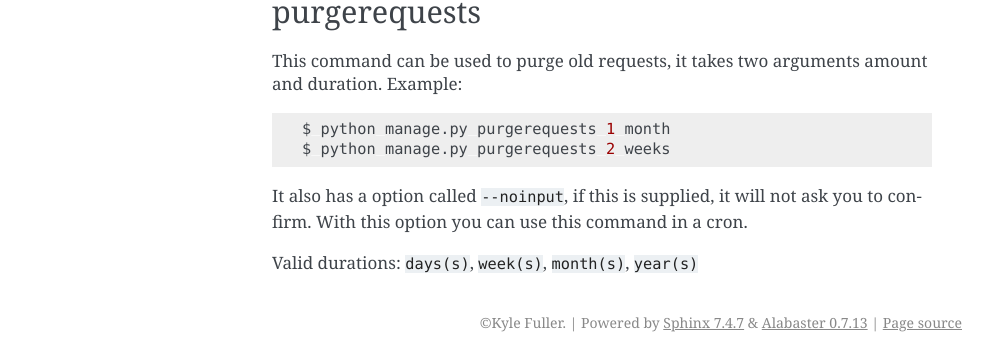
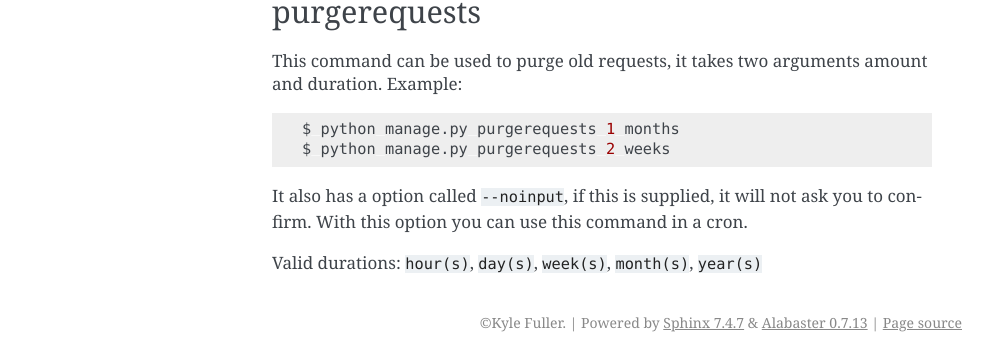
Before and after one commit to mrdoosba/mrdoosba, a Sphinx documentation site: the page built from docs/index.txt, in a window 1280 px wide. Shown: the part 1184-1543 px from the top of the page, without its empty margins (148-1141 px from the left). Built offline with Sphinx 7.4.7, drawn with Linux system fonts in a browser that asks for light colours.

Commit message:
Make app independently of the value of USE_TZ, pep8 correctness, doc

```diff
--- a/docs/index.txt
+++ b/docs/index.txt
@@ -42,9 +42,9 @@ This command can be used to purge old requests, it takes two arguments amount an
 
 .. code-block:: bash
 
-    $ python manage.py purgerequests 1 month
+    $ python manage.py purgerequests 1 months
     $ python manage.py purgerequests 2 weeks
 
 It also has a option called ``--noinput``, if this is supplied, it will not ask you to confirm. With this option you can use this command in a cron.
 
-Valid durations: ``days(s)``, ``week(s)``, ``month(s)``, ``year(s)``
+Valid durations: ``hour(s)``, ``day(s)``, ``week(s)``, ``month(s)``, ``year(s)``
```
Also changed, not shown: 1 other file.
